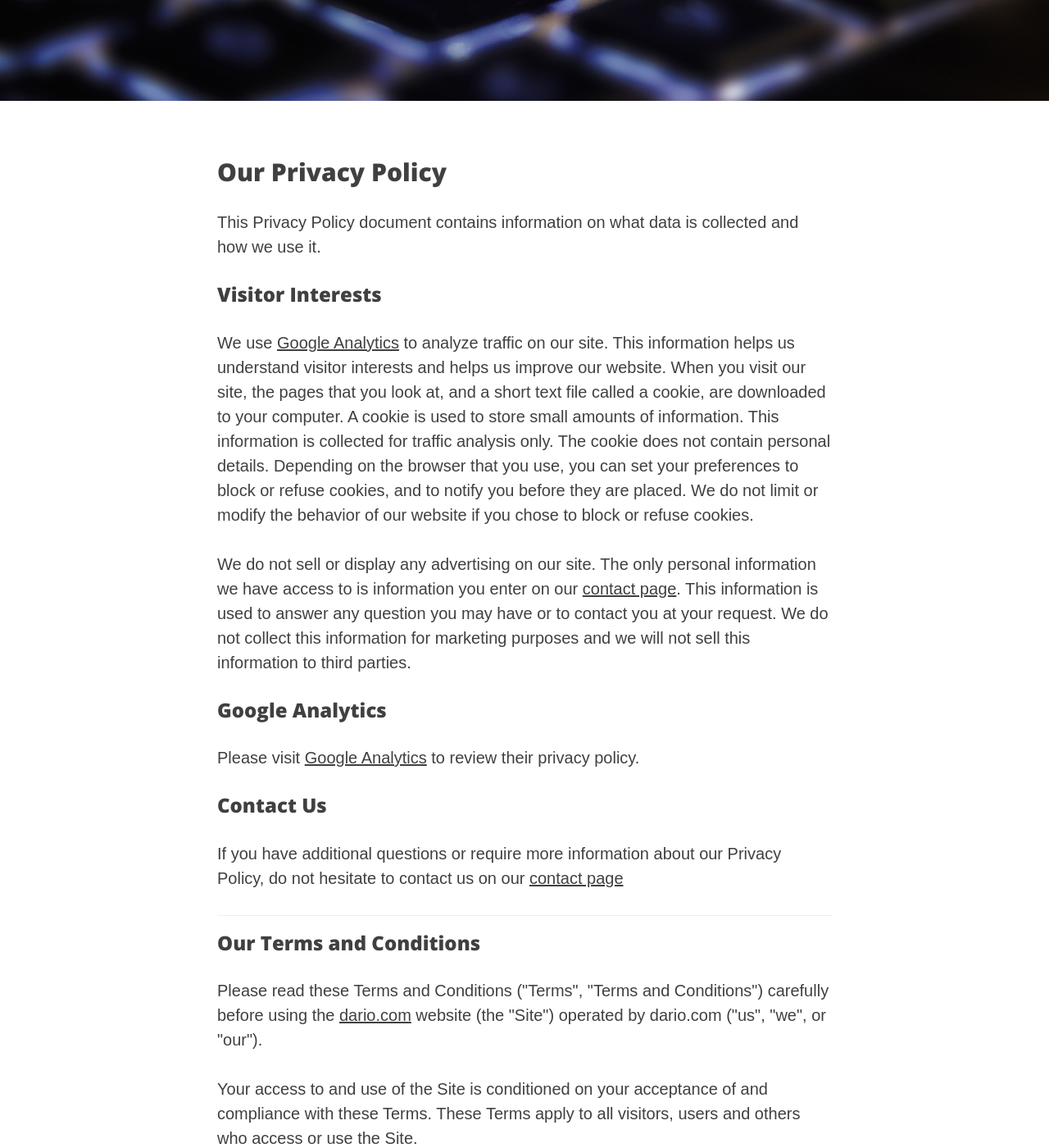
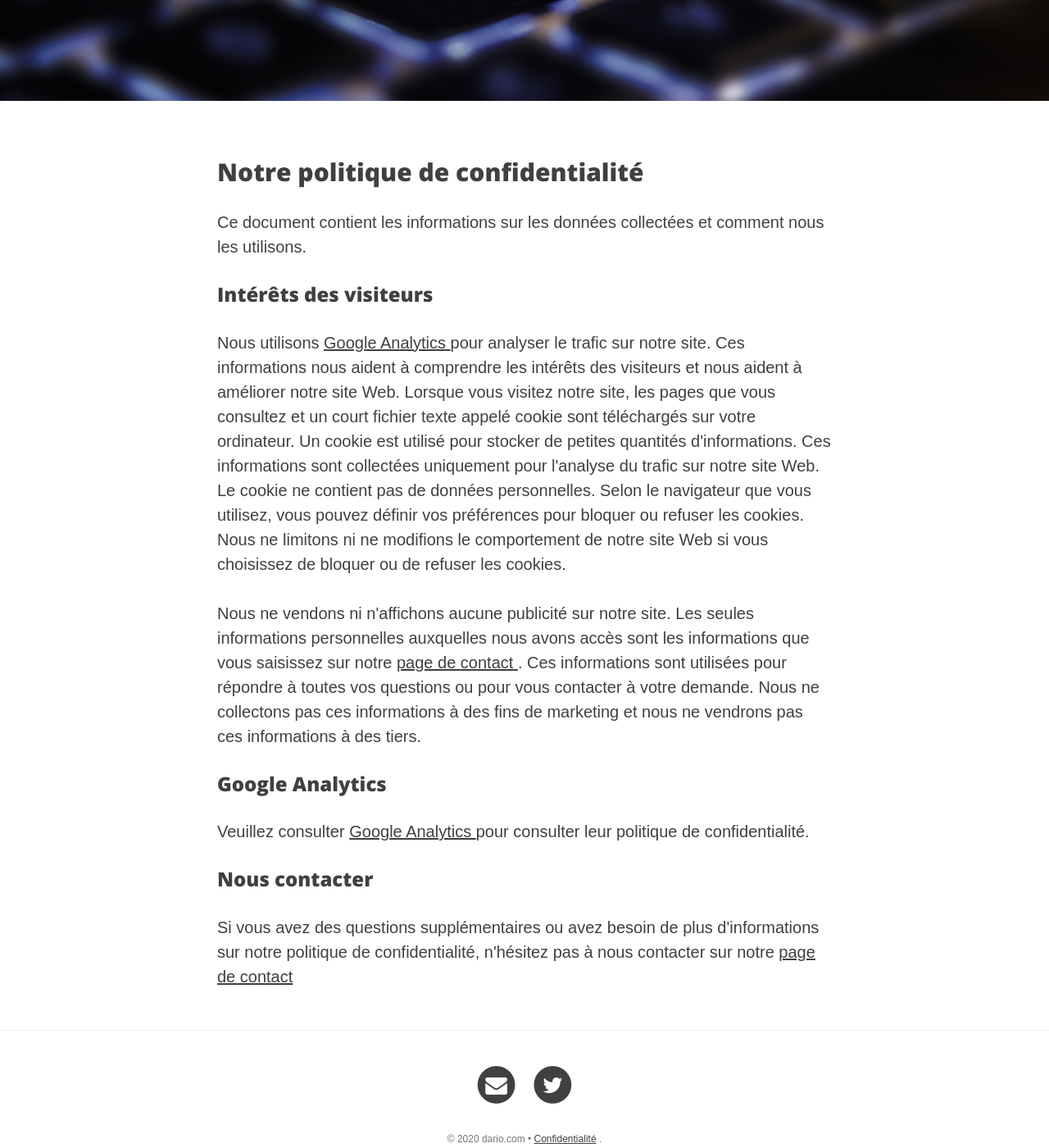
Before and after one commit to riod4/fr-services, a Jekyll site: the page built from _services/privacy-policy.md, in a window 1280 px wide and 1400 px high, scrolled down 325 px. Shown: the whole window at 82% size. Built offline with Jekyll 4.4.1, drawn with Linux system fonts in a browser that asks for light colours; nearby versions of some CDN libraries; some of the changed text lies outside the part shown.

Commit message:
2020-06-16 Updated content to fr

```diff
--- a/_services/privacy-policy.md
+++ b/_services/privacy-policy.md
@@ -2,7 +2,7 @@
 layout: page
 title: "Confidentialité"
 subtitle:
-description: "Your privacy on our site."
+description: "Protection des données personnels."
 date: 2018-02-21 12:00:00
 permalink: /privacy-policy
 canonical_url:
@@ -15,42 +15,18 @@ header-credit-link:
 header-license:
 ---
 
-<h2>Our Privacy Policy</h2>
+<h2>Notre politique de confidentialité</h2>
 
-<p>This Privacy Policy document contains information on what data is
-   collected and how we use it.</p>
+<p>Ce document contient les informations sur les données collectées et comment nous les utilisons.</p>
 
-<h3>Visitor Interests</h3>
+<h3>Intérêts des visiteurs</h3>
 
-<p>We use <a href="https://support.google.com/analytics/answer/6004245">Google Analytics</a> to analyze traffic on our site. This information helps us understand visitor interests and helps us improve our website. When you visit our site, the pages that you look at, and a short text file called a cookie, are downloaded to your computer. A cookie is used to store small amounts of information. This information is collected for traffic analysis only. The cookie does not contain personal details. Depending on the browser that you use, you can set your preferences to block or refuse cookies, and to notify you before they are placed. We do not limit or modify the behavior of our website if you chose to block or refuse cookies.</p>
+<p>Nous utilisons <a href="https://support.google.com/analytics/answer/6004245"> Google Analytics </a> pour analyser le trafic sur notre site. Ces informations nous aident à comprendre les intérêts des visiteurs et nous aident à améliorer notre site Web. Lorsque vous visitez notre site, les pages que vous consultez et un court fichier texte appelé cookie sont téléchargés sur votre ordinateur. Un cookie est utilisé pour stocker de petites quantités d'informations. Ces informations sont collectées uniquement pour l'analyse du trafic sur notre site Web. Le cookie ne contient pas de données personnelles. Selon le navigateur que vous utilisez, vous pouvez définir vos préférences pour bloquer ou refuser les cookies. Nous ne limitons ni ne modifions le comportement de notre site Web si vous choisissez de bloquer ou de refuser les cookies.</p>
 
-<p>We do not sell or display any advertising on our site. The only personal information we have access to is information you enter on our <a href="{{ site.baseurl }}/contact">contact page</a>. This information is used to answer any question you may have or to contact you at your request. We do not collect this information for marketing purposes and we will not sell this information to third parties.</p>
+<p>Nous ne vendons ni n'affichons aucune publicité sur notre site. Les seules informations personnelles auxquelles nous avons accès sont les informations que vous saisissez sur notre <a href="{{ site.baseurl }}/contact"> page de contact </a>. Ces informations sont utilisées pour répondre à toutes vos questions ou pour vous contacter à votre demande. Nous ne collectons pas ces informations à des fins de marketing et nous ne vendrons pas ces informations à des tiers.</p>
 
 <h3>Google Analytics</h3>
-<p>Please visit <a href="https://support.google.com/analytics/answer/6004245">Google Analytics</a> to review their privacy policy.</p>
+<p>Veuillez consulter <a href="https://support.google.com/analytics/answer/6004245"> Google Analytics </a> pour consulter leur politique de confidentialité.</p>
 
-<h3>Contact Us</h3>
-<p>If you have additional questions or require more information about our Privacy Policy, do not hesitate to contact us on our <a href="{{ site.baseurl }}/contact">contact page</a></p>
-
-<hr>
-
-<h3><a id="TaC">Our Terms and Conditions</a></h3>
-<p>Please read these Terms and Conditions ("Terms", "Terms and Conditions") carefully before using the <a href="{{ site.url }}">{{ site.title_name }}</a> website (the "Site") operated by {{ site.title_name }} ("us", "we", or "our").</p>
-<p>Your access to and use of the Site is conditioned on your acceptance of and compliance with these Terms. These Terms apply to all visitors, users and others who access or use the Site.</p>
-<p>By accessing or using the Site you agree to be bound by these Terms. If you disagree with any part of the terms then you may not access the Site.</p>
-
-<h4>Links To Other Web Sites</h4>
-<p>Our Site may contain links to third-party web sites or services that we do not own or control.</p>
-<p>We have no control over, and assume no responsibility for, the content, privacy policies, or practices of any third party web sites or services. You further acknowledge and agree that <a href="{{ site.url }}">{{ site.title_name }}</a> shall not be responsible or liable, directly or indirectly, for any damage or loss caused or alleged to be caused by or in connection with use of or reliance on any such content, goods or services available on or through any such web sites or services.</p>
-<p>We strongly advise you to read the terms and conditions and privacy policies of any third-party web sites or services that you visit.</p>
-
-<h4>Governing Law</h4>
-<p>These Terms shall be governed and construed in accordance with the laws of Canada, without regard to its conflict of law provisions.</p>
-<p>Our failure to enforce any right or provision of these Terms will not be considered a waiver of those rights. If any provision of these Terms is held to be invalid or unenforceable by a court, the remaining provisions of these Terms will remain in effect. These Terms constitute the entire agreement between us regarding our Site, and supersede and replace any prior agreements we might have between us regarding the Site.</p>
-
-<h4>Changes</h4>
-<p>We reserve the right, at our sole discretion, to modify or replace these Terms at any time. If a revision is material we will try to provide at least 30 days notice prior to any new terms taking effect. What constitutes a material change will be determined at our sole discretion.</p>
-<p>By continuing to access or use our Site after those revisions become effective, you agree to be bound by the revised terms. If you do not agree to the new terms, please stop using the Site.
-
-<h4>Contact Us</h4>
-<p>If you have any questions or require more information about these Terms, please contact us on our <a href="{{ site.baseurl }}/contact">contact page</a></p>
+<h3>Nous contacter</h3>
+<p>Si vous avez des questions supplémentaires ou avez besoin de plus d'informations sur notre politique de confidentialité, n'hésitez pas à nous contacter sur notre <a href="{{ site.baseurl }}/contact"> page de contact </a></p>
```
